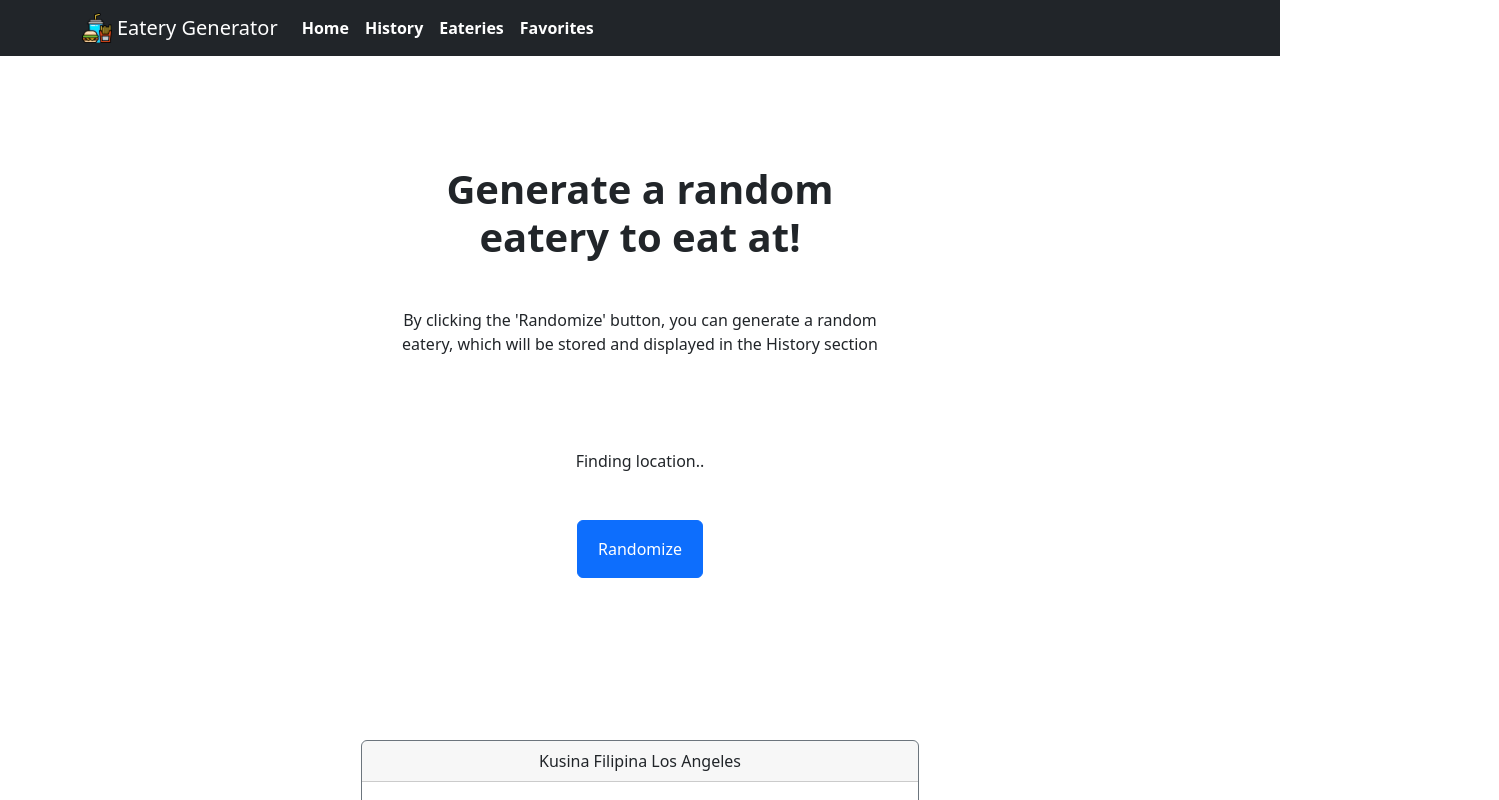
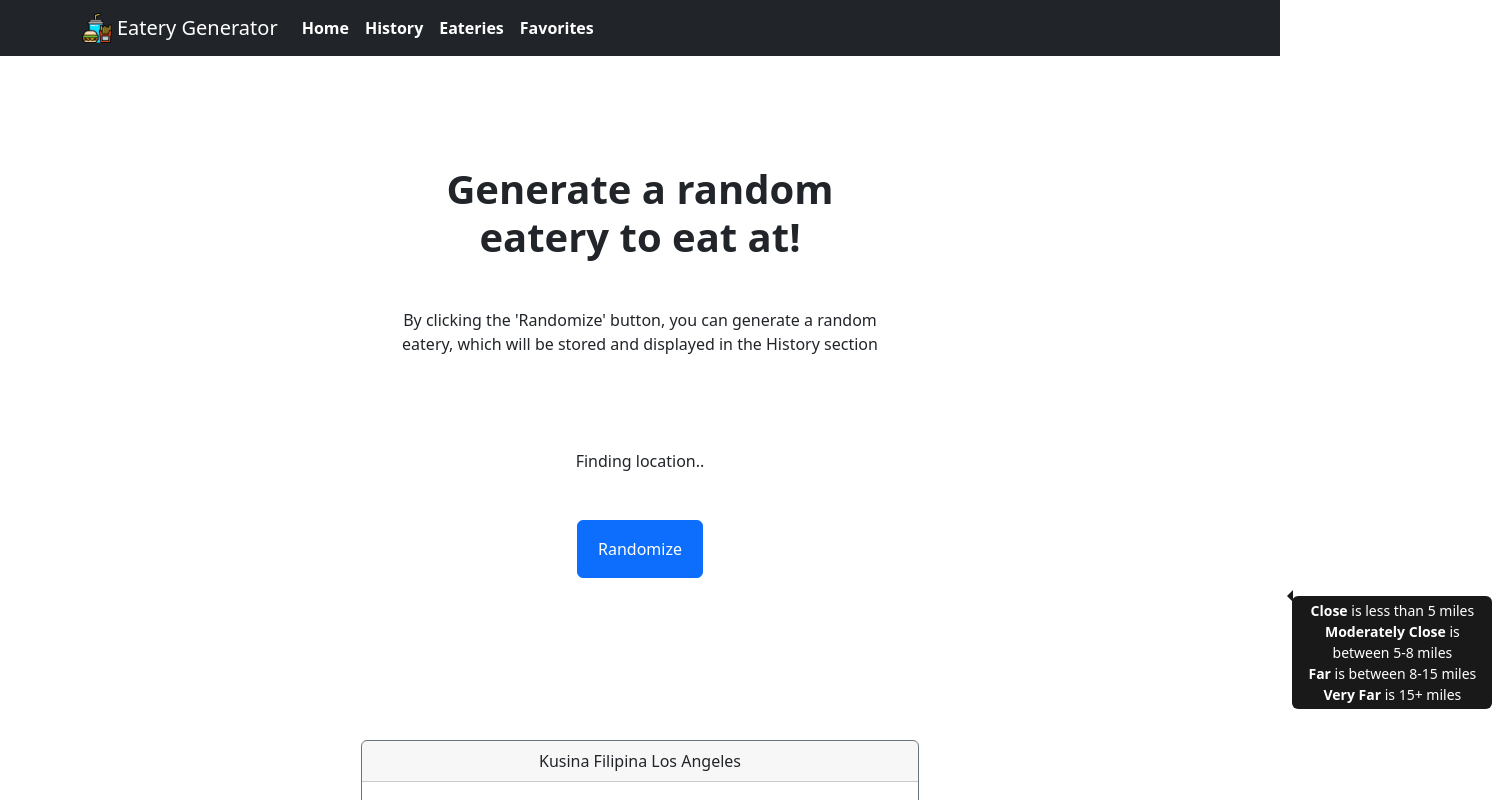
Before and after one commit to ArthurKimGl19/eateryGenerator, a React (Create React App) app: page / in a window 1280 px wide. Both pictures are taken after a click on the button "Randomize". Shown: the top 800 px of the page, 1499 px wide, since content can reach past the window. Built offline with nearby package versions, Linux system fonts and the light colour scheme; no server answers.

Commit message:
Add in tooltip regarding distance info for proximity line in Result component

```diff
--- a/package.json
+++ b/package.json
@@ -31,6 +31,10 @@
     ]
   },
   "dependencies": {
+    "@fortawesome/fontawesome-svg-core": "^6.4.0",
+    "@fortawesome/free-regular-svg-icons": "^6.4.0",
+    "@fortawesome/free-solid-svg-icons": "^6.4.0",
+    "@fortawesome/react-fontawesome": "^0.2.0",
     "@reduxjs/toolkit": "^1.9.3",
     "@testing-library/jest-dom": "^5.16.5",
     "@testing-library/react": "^13.4.0",
@@ -39,6 +43,7 @@
     "react": "^18.2.0",
     "react-bootstrap": "^2.7.4",
     "react-dom": "^18.2.0",
+    "react-icons": "^4.9.0",
     "react-redux": "^8.0.5",
     "react-router-dom": "^6.11.2",
     "react-scripts": "5.0.1",
--- a/src/components/Result/Result.js
+++ b/src/components/Result/Result.js
@@ -2,6 +2,10 @@ import React from 'react';
 import PropTypes from 'prop-types';
 import Card from 'react-bootstrap/Card';
 import Button from 'react-bootstrap/Button';
+import OverlayTrigger from 'react-bootstrap/OverlayTrigger';
+import Tooltip from 'react-bootstrap/Tooltip';
+import { FontAwesomeIcon } from '@fortawesome/react-fontawesome';
+import { faCircleInfo } from '@fortawesome/free-solid-svg-icons';
 
 import './Result.css';
 export default function Result({
@@ -26,6 +30,22 @@ export default function Result({
         window.open(`https://maps.google.com?q=${lat},${long}`);
     };
     const { latitude, longitude } = coordinates;
+    const tooltip = (
+        <Tooltip id="tooltip-right">
+            <div>
+                <strong>Close</strong> is less than 5 miles
+            </div>
+            <div>
+                <strong>Moderately Close</strong> is between 5-8 miles
+            </div>
+            <div>
+                <strong>Far</strong> is between 8-15 miles
+            </div>
+            <div>
+                <strong>Very Far</strong> is 15+ miles
+            </div>
+        </Tooltip>
+    );
     if (name) {
         return (
             <Card border="secondary" className="result-card">
@@ -36,7 +56,20 @@ export default function Result({
                     <ul>Dollar Sign: {calculateDollarSign(dollarSign)}</ul>
                     <ul>Address: {address}</ul>
                     <ul>Zip Code: {zipCode}</ul>
-                    {proximity && <ul>Proximity: {proximity}</ul>}
+                    {proximity && (
+                        <ul>
+                            Proximity: {proximity}
+                            <OverlayTrigger
+                                trigger="click"
+                                placement="right"
+                                overlay={tooltip}
+                                defaultShow>
+                                <Button variant="link">
+                                    <FontAwesomeIcon icon={faCircleInfo} />
+                                </Button>
+                            </OverlayTrigger>
+                        </ul>
+                    )}
                     {note && <ul>Notes: {note}</ul>}
                     <Button
                         onClick={() => showDirections(latitude, longitude)}
```
Also changed, not shown: 1 other file (tests, documents, lock files or other folders).
